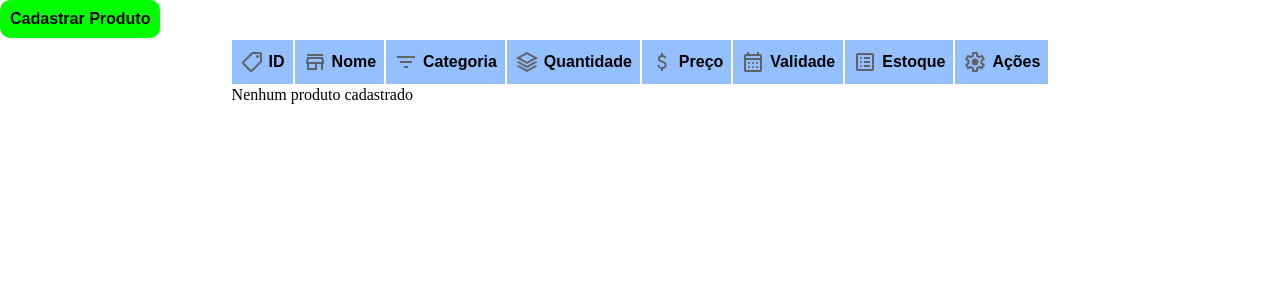
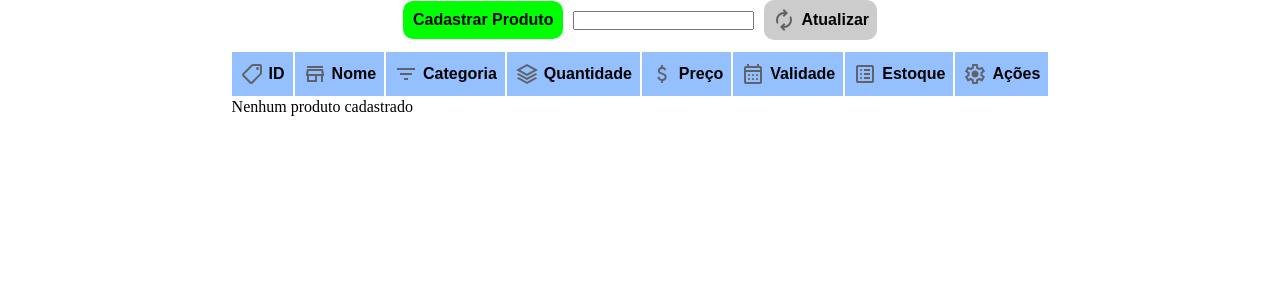
Before and after one commit to thomazandreywalicoski/curso-php, a PHP site: page /produtos.php?id=1 in a window 1280 px wide. Shown: the top 300 px of the page. Run offline with PHP 8.4, Linux system fonts and the light colour scheme; data that the repository does not hold is empty.

Commit message:
Adicionado botão para atualizar a tabela

```diff
--- a/crud_produtos/estilo/modal_cadastrar_editat_deletar_produto/estilo_modal.css
+++ b/crud_produtos/estilo/modal_cadastrar_editat_deletar_produto/estilo_modal.css
@@ -1,16 +1,4 @@
 /* MODAL CADASTRAR*/
-
-.btn-cadastrar {
-    display: inline-block;
-    background-color: rgb(0, 255, 0);
-    padding: 10px;
-    font-family: Arial, Helvetica, sans-serif;
-    font-weight: 600;
-    border-radius: 10px;
-    text-decoration: none;
-    color: black;
-    cursor: pointer;
-}
 
 .fundo-modal {
     width: 100%;
--- a/crud_produtos/estilo/pagina_administracao/pagina_administracao.css
+++ b/crud_produtos/estilo/pagina_administracao/pagina_administracao.css
@@ -6,8 +6,51 @@
 
 .container-produtos-cadastrados {
     display: flex;
+    flex-direction: column;
+    align-items: center;
+}
+
+.painel-administracao {
+    display: flex;
+    margin-bottom: 10px;
+    align-items: center;
+}
+
+.btn-cadastrar {
+    display: inline-block;
+    background-color: rgb(0, 255, 0);
+    padding: 10px;
+    font-family: Arial, Helvetica, sans-serif;
+    font-weight: 600;
+    border-radius: 10px;
+    text-decoration: none;
+    color: black;
+    cursor: pointer;
+    margin-right: 10px;
+}
+
+
+.atualizar-tabela {
+    display: flex;
+    align-items: center;
     justify-content: center;
+    gap: 5px;
+    background-color: #ccc;
+    padding: 8px;
+    border-radius: 10px;
+    text-decoration: none;
+    margin-left: 10px;
 }
+
+.atualizar-tabela p {
+    font-family: Arial, Helvetica, sans-serif;
+    font-weight: 600;
+    color: black;
+}
+
+
+
+
 
 table {
     background-color: white;
--- a/crud_produtos/produtos.php
+++ b/crud_produtos/produtos.php
@@ -125,11 +125,27 @@
         </div>
     </div>
 
-    <div onclick="abrirCadastrarProdutos()" class="btn-cadastrar">
-            Cadastrar Produto
-    </div>
+
 
     <div class="container-produtos-cadastrados">
+        <div class="painel-administracao">
+            <div onclick="abrirCadastrarProdutos()" class="btn-cadastrar">
+                    Cadastrar Produto
+            </div>
+            <div class="pesquisar-produto-cadastrado">
+                <input type="search">
+            </div>
+            <div >
+                <a href="produtos.php" class="atualizar-tabela">
+                    <svg xmlns="http://www.w3.org/2000/svg" height="24px" viewBox="0 -960 960 960" width="24px" fill="#5f6368"><path d="M204-318q-22-38-33-78t-11-82q0-134 93-228t227-94h7l-64-64 56-56 160 160-160 160-56-56 64-64h-7q-100 0-170 70.5T240-478q0 26 6 51t18 49l-60 60ZM481-40 321-200l160-160 56 56-64 64h7q100 0 170-70.5T720-482q0-26-6-51t-18-49l60-60q22 38 33 78t11 82q0 134-93 228t-227 94h-7l64 64-56 56Z"/>
+                    </svg>
+                    <p>Atualizar</p>
+                </a>
+
+            </div>
+        </div>
+
+
         <div class="tabela-produtos-cadastrados">
 
             <table>
--- a/crud_produtos/script/abrircadastrarprodutos.js
+++ b/crud_produtos/script/abrircadastrarprodutos.js
@@ -30,8 +30,6 @@ function fecharEditarProdutos() {
     abrirModalEditarProduto.style.display = 'none';
 }
 */
-
-
 
 document.addEventListener("DOMContentLoaded", function() {
     const abrirModalEditarProduto = document.getElementById('modal');
```
